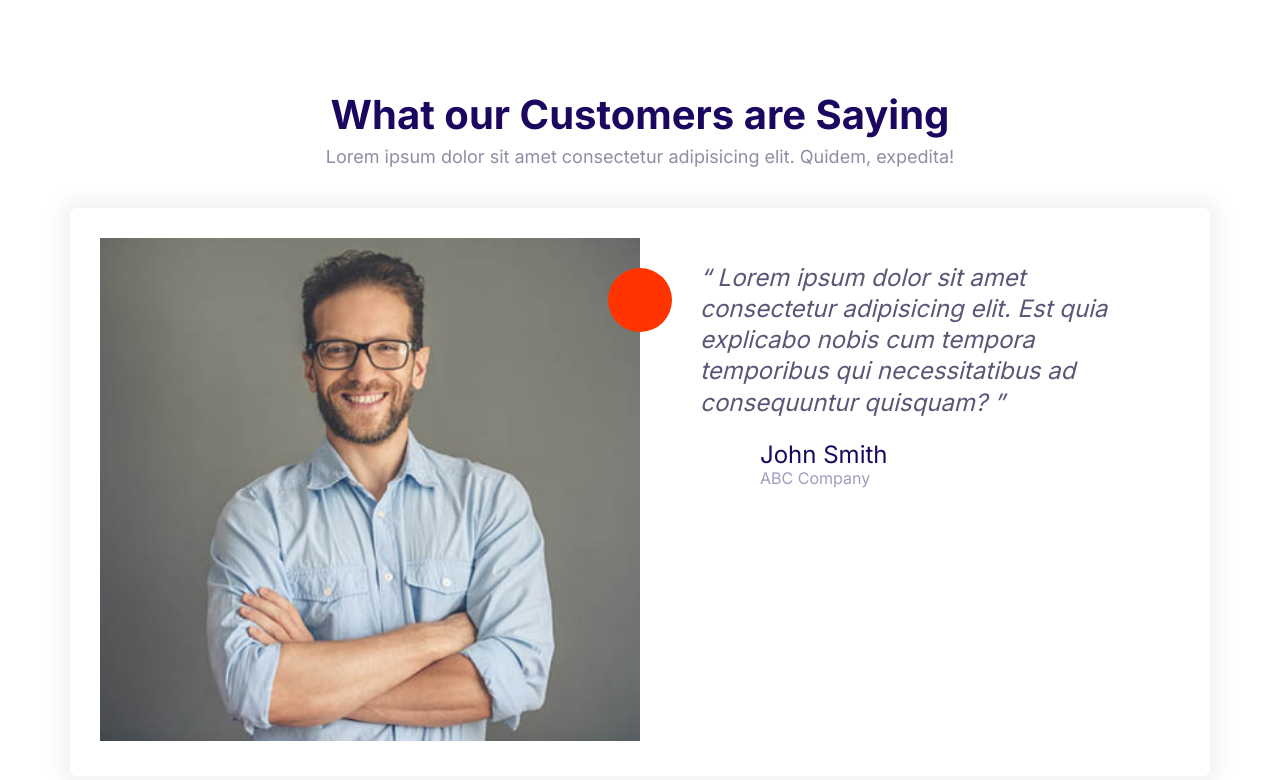
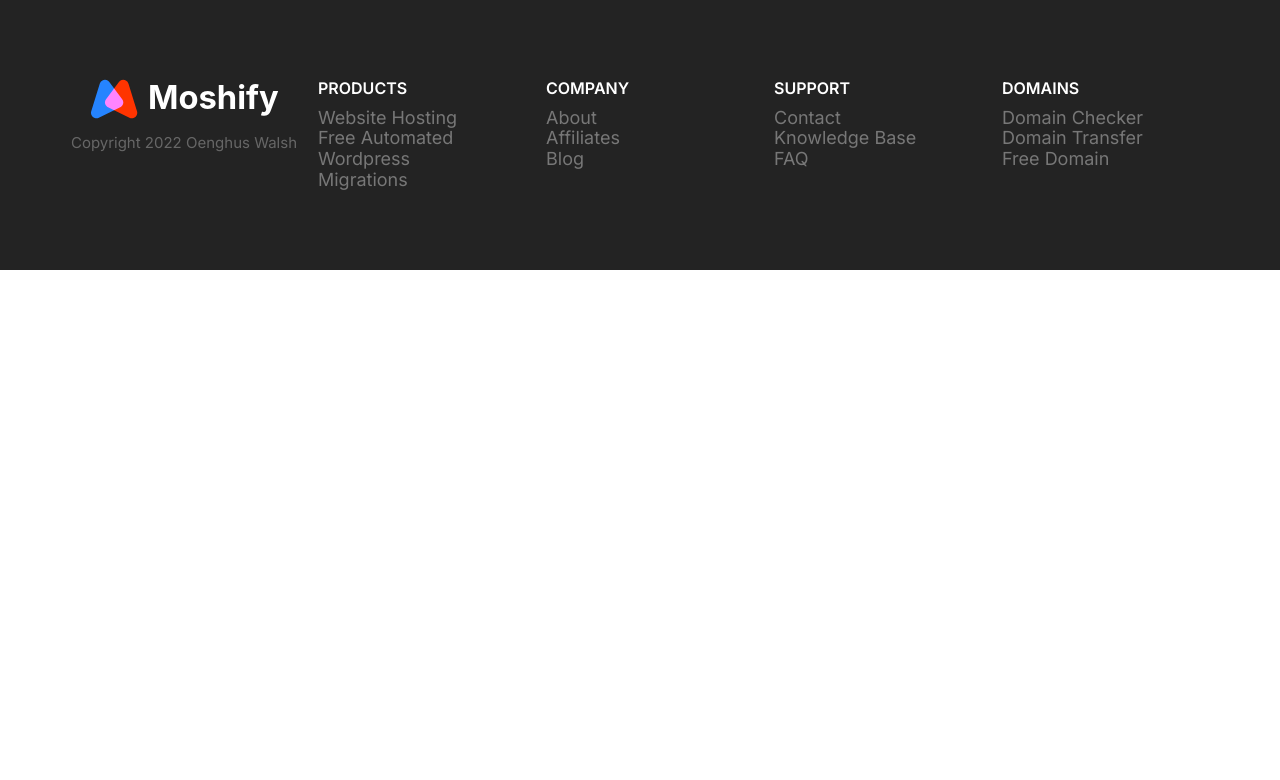
Before and after one commit to Oenghuswalsh/moshify, a plain HTML site: page index.html in a window 1280 px wide. Drawn offline with Linux system fonts and the light colour scheme.

Commit message:
Build  footer block component.

```diff
--- a/css/styles.css
+++ b/css/styles.css
@@ -802,3 +802,79 @@ a {
     width: auto;
     max-width: 700px;
   }
+  /* Footer */
+  .footer {
+    background: #232323;
+  }
+
+  .footer a {
+    color: #777;
+    transition: color 0.3s;
+  }
+
+  .footer a:hover {
+    color: #fff;
+  }
+
+  .footer__section {
+    padding: 2rem;
+    border-bottom: 1px solid #393939;
+}
+
+.footer__section .list {
+  margin: 0;
+}
+
+.footer__heading {
+  text-transform: uppercase;
+  font-weight: 600;
+}
+
+.footer__brand {
+  margin-top: 5rem;
+  text-align: center;
+}
+
+.footer__brand img {
+  width: 100%;
+  max-width: 230px;
+}
+
+.footer__copyright {
+  font-size: 2.1rem;
+  color: #fff;
+  opacity: 0.3;
+}
+
+@media screen and (min-width: 768px) {
+.footer__sections {
+  grid-template-columns: repeat(auto-fit, minmax(10rem, 1fr));
+}
+
+.footer .collapsible__chevron {
+  display: none;
+}
+
+.footer .collapsible__content {
+  opacity: 1;
+  max-height: 100%;
+}
+
+.footer__brand {
+  order: -1;
+  margin-top: 1rem;
+}
+
+.footer__copyright {
+  font-size: 1.5rem;
+}
+
+.footer__section {
+  border: 0;
+}
+
+.footer__heading {
+  font-size: 1.6rem;
+}
+
+}
--- a/index.html
+++ b/index.html
@@ -15,49 +15,78 @@
     <link rel="stylesheet" href="css/styles.css" />
   </head>
   <body>
-    <section class="block">
-      <header class="block__header">
-        <h2>What our Customers are Saying</h2>
-        <p>
-          Lorem ipsum dolor sit amet consectetur adipisicing elit. Quidem,
-          expedita!
-        </p>
-      </header>
-      <div class="container">
-        <div class="card testimonial">
-          <div class="grid grid--1x2">
-            <div class="testimonial__image">
-              <img src="images/testimonial.jpg" alt="Smiling happy customer" />
-              <span class="icon-container icon-container--accent">
-                <svg class="icon icon--white icon--small">
-                  <use xlink:href="images/sprite.svg#quotes"></use>
+    <footer class="block block--dark footer">
+      <div class="container grid footer__sections">
+        <section class="collapsible collapsible--expanded footer__section">
+          <header class="collapsible__header">
+            <h2 class="collapsible__heading footer__heading">Products</h2>
+              <svg class="icon icon--white collapsible__chevron">
+                <use xlink:href="images/sprite.svg#chevron"></use>
               </svg>
             </span>
+          </header>
+          <div class="collapsible__content">
+            <ul class="list">
+              <li><a href="#">Website Hosting</a></li>
+              <li><a href="#">Free Automated Wordpress</a></li>
+              <li><a href="#">Migrations</a></li>
+            </ul>
           </div>
-            <blockquote class="quote">
-              <p class="quote__text">
-                Lorem ipsum dolor sit amet consectetur adipisicing elit. Est
-                quia explicabo nobis cum tempora temporibus qui necessitatibus
-                ad consequuntur quisquam?
-              </p>
-              <footer>
-                <div class="media">
-                  <div class="media__image">
-                    <svg class="icon icon--primary quote__line">
-                      <use xlink:href="images/sprite.svg#line"></use>
+        </section>
+        <section class="collapsible footer__section">
+          <header class="collapsible__header">
+            <h2 class="collapsible__heading footer__heading">Company</h2>
+              <svg class="icon icon--white collapsible__chevron">
+                <use xlink:href="images/sprite.svg#chevron"></use>
               </svg>
+            </span>
+          </header>
+          <div class="collapsible__content">
+            <ul class="list">
+              <li><a href="#">About</a></li>
+              <li><a href="#">Affiliates</a></li>
+              <li><a href="#">Blog</a></li>
+            </ul>
           </div>
-                  <div class="media__body">
-                    <h3 class="media__title quote__author">John Smith</h3>
-                    <p class="quote__organization">ABC Company</p>
+        </section>
+        <section class="collapsible footer__section">
+          <header class="collapsible__header">
+            <h2 class="collapsible__heading footer__heading">Support</h2>
+              <svg class="icon icon--white collapsible__chevron">
+                <use xlink:href="images/sprite.svg#chevron"></use>
+              </svg>
+            </span>
+          </header>
+          <div class="collapsible__content">
+            <ul class="list">
+              <li><a href="#">Contact</a></li>
+              <li><a href="#">Knowledge Base</a></li>
+              <li><a href="#">FAQ</a></li>
+            </ul>
           </div>
+        </section>
+        <section class="collapsible footer__section">
+          <header class="collapsible__header">
+            <h2 class="collapsible__heading footer__heading">Domains</h2>
+              <svg class="icon icon--white collapsible__chevron">
+                <use xlink:href="images/sprite.svg#chevron"></use>
+              </svg>
+            </span>
+          </header>
+          <div class="collapsible__content">
+            <ul class="list">
+              <li><a href="#">Domain Checker</a></li>
+              <li><a href="#">Domain Transfer</a></li>
+              <li><a href="#">Free Domain</a></li>
+            </ul>
+          </div>
+        </section>
+        <section class="footer__brand">
+          <img src="images/logo.svg" alt="">
+          <p class="footer__copyright">Copyright 2022 Oenghus Walsh</p>
+        </section>
       </div>
     </footer>
-            </blockquote>
-          </div>
-        </div>
-      </div>
-    </section>
     <script src="js/main.js"></script>
   </body>
 </html>
```
Also changed, not shown: css/components/footer_block.html (added, +72 -0 lines). Lines whose indentation alone changed are shown as unchanged.
